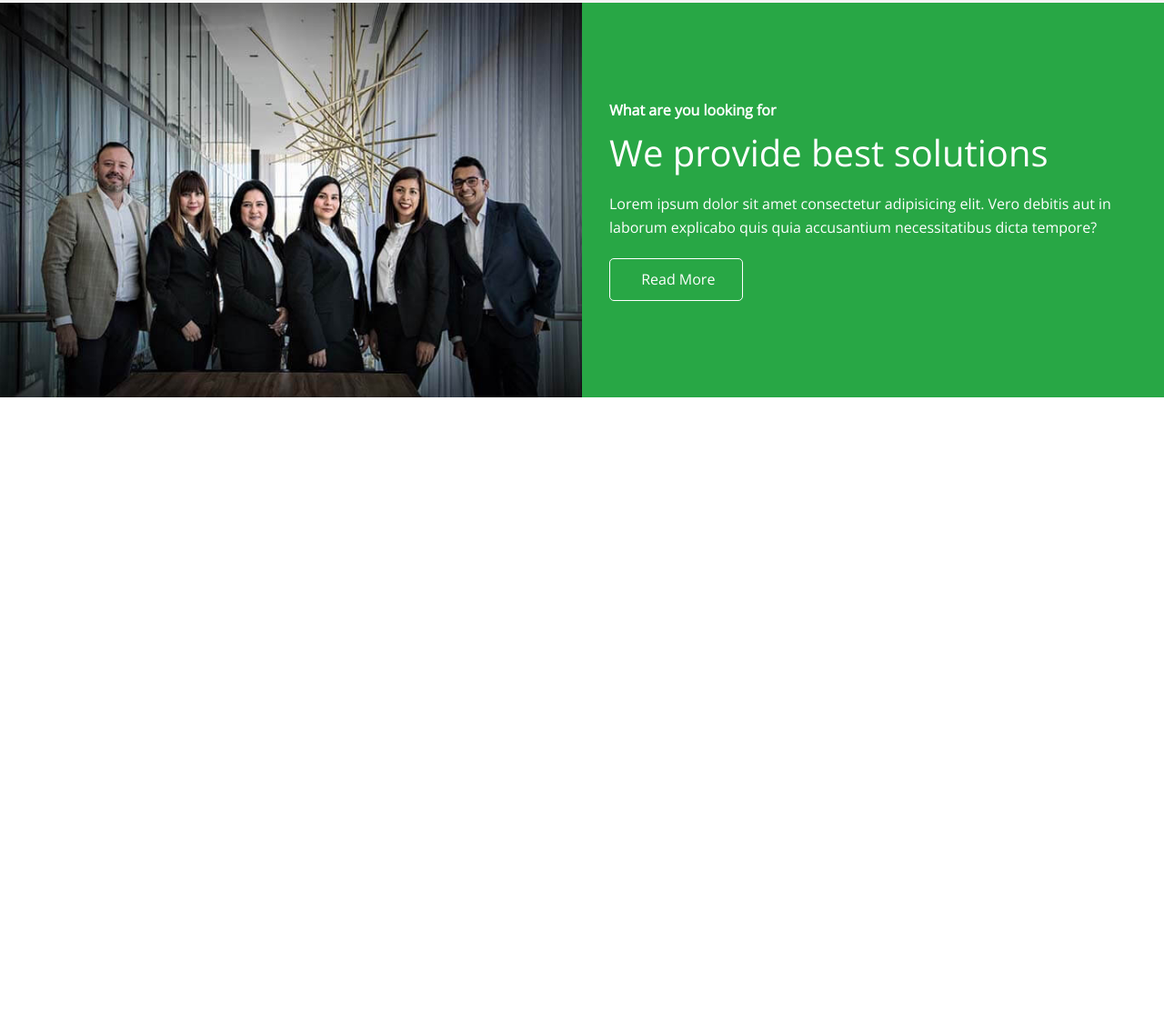
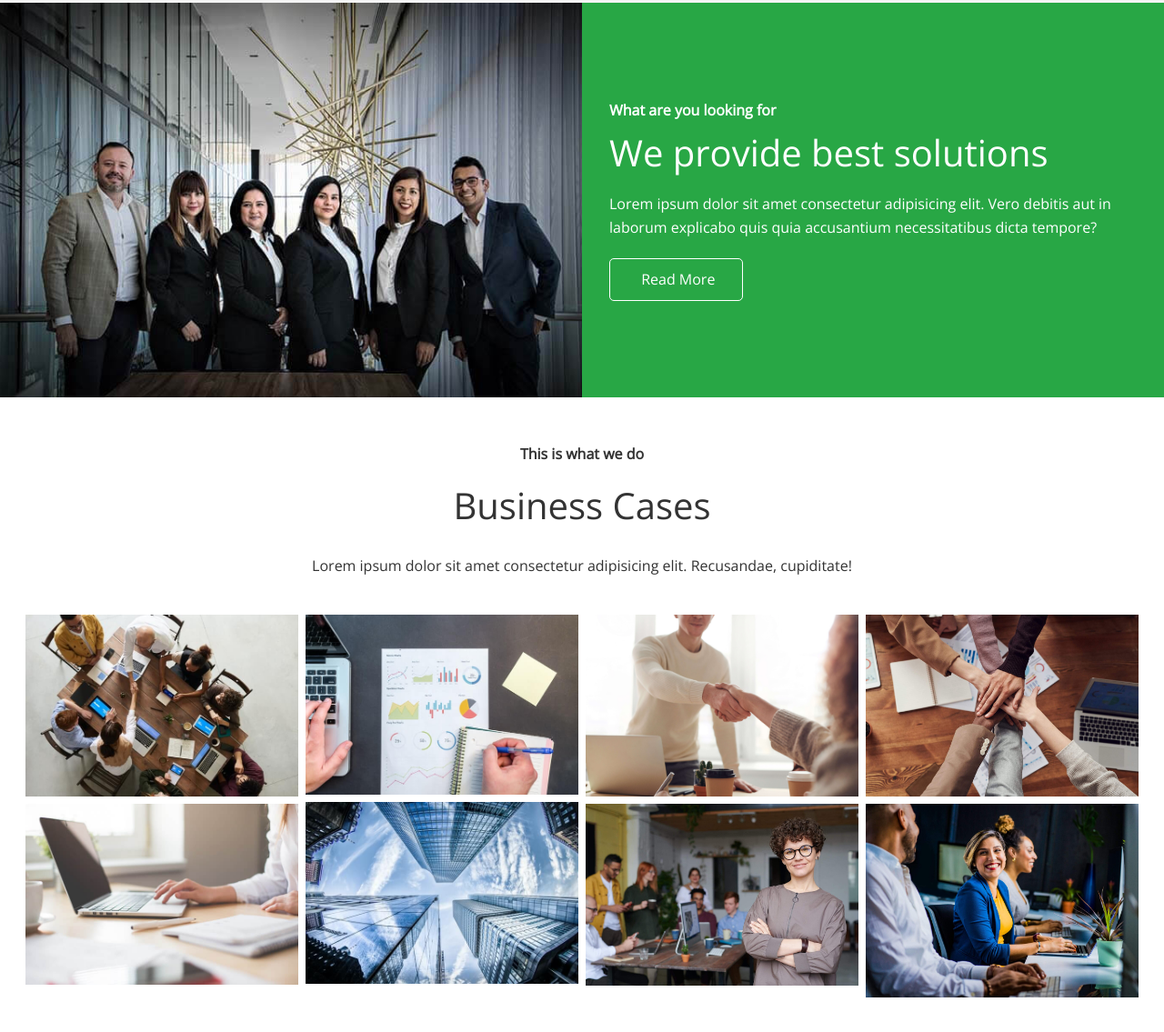
Before and after one commit to zlatkotomici/AccountingServices, a plain HTML site: page index.html in a window 1280 px wide. Shown: the part 1082-2217 px from the top of the page at 91% size. Before the commit the page ends 1526 px from the top, so only its background shows below. Drawn offline with nearby package versions, Linux system fonts and the light colour scheme.

Commit message:
finished and styled section 'cases'

```diff
--- a/css/style.css
+++ b/css/style.css
@@ -127,3 +127,7 @@ img {
   border-radius: 50%;
   margin-bottom: 15px;
 }
+
+.cases img:hover {
+  opacity: 0.7;
+}
--- a/css/utilities.css
+++ b/css/utilities.css
@@ -103,3 +103,35 @@
 .flex-columns p {
   margin: 20px 0;
 }
+
+/* Section cases header */
+.section-header {
+  padding: 30px;
+  display: flex;
+  flex-direction: column;
+  align-items: center;
+  justify-content: center;
+  text-align: center;
+}
+
+.section-header h2 {
+  font-size: 40px;
+  margin: 20px 0;
+}
+
+.section-padding {
+  padding: 20px 20px 40px;
+}
+
+/* Flex grid */
+.flex-grid .row {
+  display: flex;
+  flex-wrap: wrap;
+  padding: 0 4px;
+}
+
+.flex-grid .column {
+  flex: 25%;
+  max-width: 25%;
+  padding: 0 4px;
+}
--- a/index.html
+++ b/index.html
@@ -81,6 +81,33 @@
         </div>
       </div>
     </section>
+
+    <!-- Cases -->
+    <section id="cases" class="cases flex-grid section-padding">
+      <header class="section-header">
+        <h4>This is what we do</h4>
+        <h2>Business Cases</h2>
+        <p>Lorem ipsum dolor sit amet consectetur adipisicing elit. Recusandae, cupiditate!</p>
+      </header>
+      <div class="row">
+        <div class="column">
+          <img src="images/cases/cases1.jpg" alt="">
+          <img src="images/cases/cases2.jpg" alt="">
+        </div>
+        <div class="column">
+          <img src="images/cases/cases3.jpg" alt="">
+          <img src="images/cases/cases4.jpg" alt="">
+        </div>
+        <div class="column">
+          <img src="images/cases/cases5.jpg" alt="">
+          <img src="images/cases/cases6.jpg" alt="">
+        </div>
+        <div class="column">
+          <img src="images/cases/cases7.jpg" alt="">
+          <img src="images/cases/cases8.jpg" alt="">
+        </div>
+      </div>
+    </section>
   </main>
 
 </body>
```
